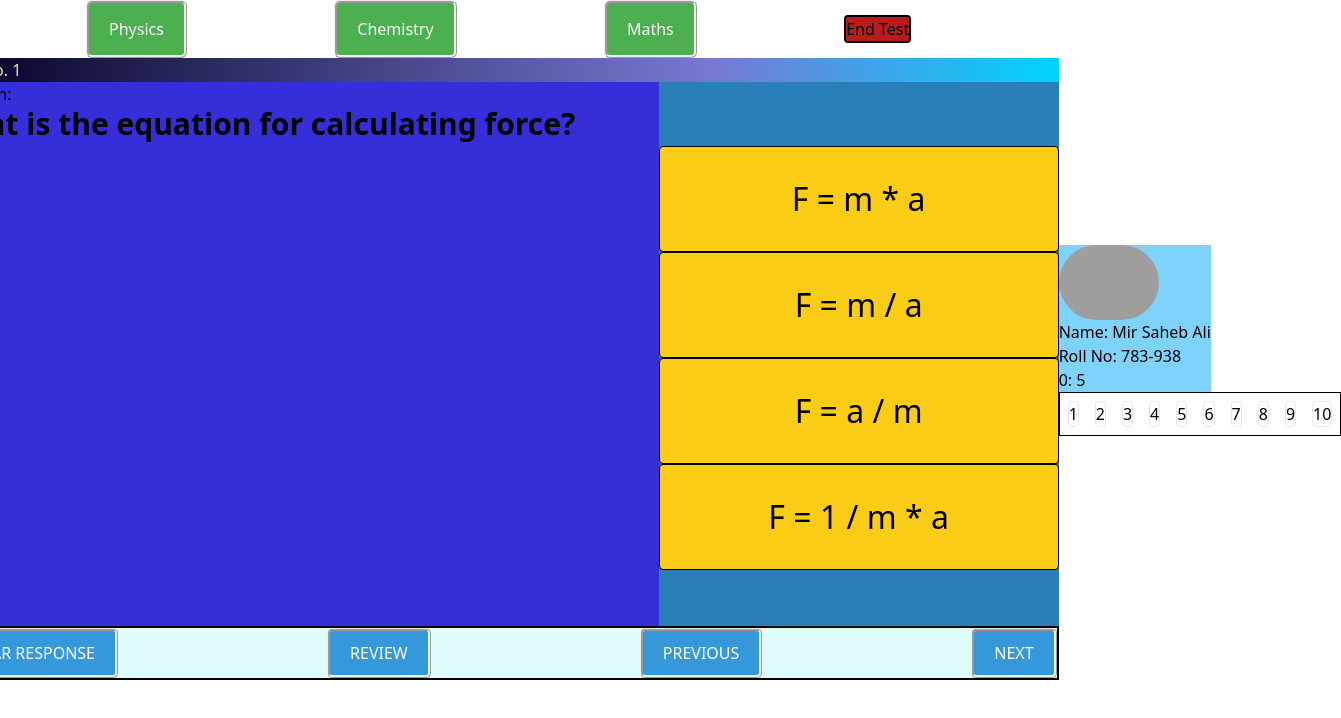
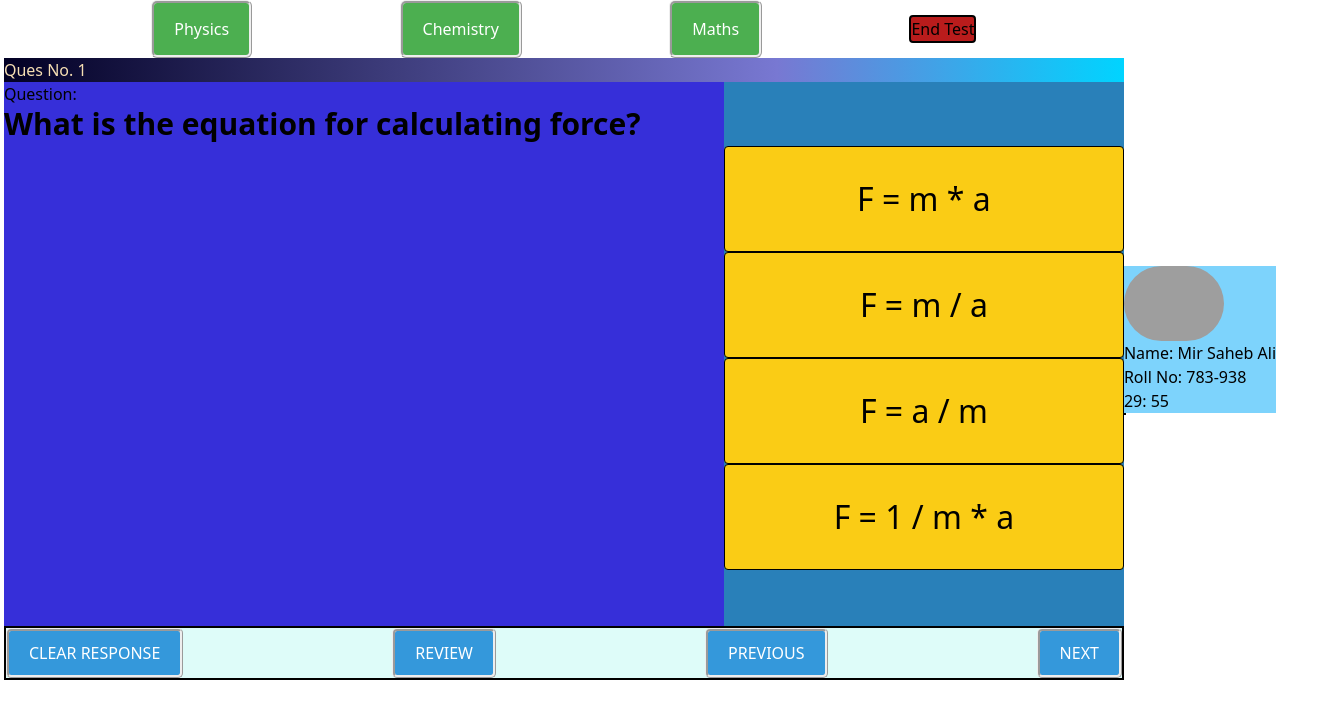
Before and after one commit to mirsahebali/online-demo-test, a Next.js app: page /components/Test in a window 1280 px wide. Shown: the top 718 px of the page, 1341 px wide, since content can reach past the window. Built offline with nearby package versions, Linux system fonts and the light colour scheme; grey boxes are pictures that could not be loaded.

Commit message:
fixed bugs and added end test

```diff
--- a/src/pages/components/QuizTimer.jsx
+++ b/src/pages/components/QuizTimer.jsx
@@ -2,7 +2,7 @@ import React, { useState, useEffect } from "react";
 import { redirect } from "react-router-dom";
 
 export default function QuizTimer(props) {
-  const [timeLeft, setTimeLeft] = useState(10);
+  const [timeLeft, setTimeLeft] = useState(1800);
   const [redirect, setRedirect] = useState(false)
   useEffect(() => {
     const timerId = setInterval(() => {
@@ -19,6 +19,6 @@ export default function QuizTimer(props) {
   let seconds = timeLeft % 60;
 
   return (
-    <div>{timeLeft ? <p>{`${minutes}: ${seconds}`}</p> : props.msg}</div>
+    <div>{timeLeft ? <p>{`${minutes}: ${seconds === 0? "00": seconds}`}</p> : props.msg}</div>
   );
 }
--- a/src/pages/components/Result.jsx
+++ b/src/pages/components/Result.jsx
@@ -1,6 +1,6 @@
-function Result() {
+function Result(props) {
           return ( <div>
-                    Result
+                    <h1 className="text-2xl ">You scored : {props.marks}</h1>
           </div> );
 }
 
--- a/src/pages/components/Screen.jsx
+++ b/src/pages/components/Screen.jsx
@@ -4,14 +4,18 @@ import phyData from "../questions/phy.json";
 import chemData from "../questions/chem.json";
 import mathsData from "../questions/maths.json";
 import SubBtn from "./SubBtn";
+import Result from "./Result";
+import Sidebar from "./Sidebar";
+import QuizTimer from "./QuizTimer";
 import { redirect } from "next/dist/server/api-utils";
-export default function Screen(props) {
-
+export default function Screen({ score, state }) {
   const jsonData = [phyData, chemData, mathsData];
   const [marks, setMarks] = useState(0);
   const [qNo, setQNo] = useState(0);
   const [subNo, setSubNo] = useState(0);
   const [sub, setSub] = useState(jsonData[0]);
+  const [selectId, setSelectId] = useState(null);
+  const [end, setEnd] = useState(false);
   function increaseQNo() {
     setQNo(qNo + 1);
     if (qNo > 8) {
@@ -25,24 +29,21 @@ export default function Screen(props) {
       setQNo(9);
     }
   }
-function increaseSubNo(){
+  function increaseSubNo() {
     if (subNo === 0) {
-  setSubNo(1)
-  setSub(jsonData[subNo])
-  setQNo(0)
+      setSubNo(1);
+      setSub(jsonData[subNo]);
+      setQNo(0);
     }
     if (subNo === 1) {
-  setSubNo(2)
-  setSub(jsonData[subNo])
-  setQNo(0)
-
+      setSubNo(2);
+      setSub(jsonData[subNo]);
+      setQNo(0);
     }
     if (subNo === 2) {
-  setSubNo(0)
-  setSub(jsonData[subNo])
-  setQNo(0)
-
-
+      setSubNo(0);
+      setSub(jsonData[subNo]);
+      setQNo(0);
     }
   }
   function setPhy() {
@@ -73,27 +74,36 @@ if (subNo === 2) {
     } else if (subNo === 2 && qNo > 9) {
       setSub(jsonData[0]);
       setQNo(0);
-
     }
-
-    console.log(marks);
   };
   function clearClicked() {
     optionClicked(null);
   }
 
-function toResult() {
-  return redirect("../Result")
+  function endTest() {
+    setEnd(true);
   }
-
+function setQ(n){
+setQNo(n);
+}
   return (
+    <>
+      {end ? (
+        <Result marks={marks} />
+      ) : (
+        <div className="flex justify-center place-items-center">
           <div className={styles.screen}>
             <div className={styles.sub_btn}>
               <SubBtn onClick={setPhy} buttonName="Physics" />
               <SubBtn onClick={setChem} buttonName="Chemistry" />
               <SubBtn onClick={setMaths} buttonName="Maths" />
               <div className="flex justify-center items-center">
-<button className="bg-red-700 border-black border-2 rounded" onClick={toResult}>End Test</button>
+                <button
+                  className="bg-red-700 border-black border-2 rounded"
+                  onClick={endTest}
+                >
+                  End Test
+                </button>
               </div>
             </div>
             <div className={styles.q_no}>
@@ -107,8 +117,19 @@ function toResult() {
                     {jsonData[subNo].questions[qNo].question}
                   </h1>
 
-              {qNo === 9 ? <p className="p-3 border bg-black hover:bg-pink-300 text-purple-900" onClick={increaseSubNo}> Click Next!   </p>: ""}
-
+                  {qNo === 9 ? (
+                    <div className="flex justify-end items-center">
+                      <p
+                        className="p-3 border flex justify-center w-min bg-black hover:bg-pink-300 text-purple-900"
+                        onClick={increaseSubNo}
+                      >
+                        {" "}
+                        Click Next!{" "}
+                      </p>{" "}
+                    </div>
+                  ) : (
+                    ""
+                  )}
                 </div>{" "}
               </div>
               <div className={styles.options}>
@@ -128,7 +149,9 @@ function toResult() {
               </div>
             </div>
             <div className={styles.response_buttons}>
-        <button className={styles.button}>CLEAR RESPONSE</button>
+              <button className={styles.button} onClick={clearClicked}>
+                CLEAR RESPONSE
+              </button>
               <button className={styles.button}>REVIEW</button>
               <button className={styles.button} onClick={decreaseQNo}>
                 PREVIOUS
@@ -138,7 +161,13 @@ function toResult() {
               </button>
             </div>
           </div>
+          <>
+            <Sidebar
+              element={<QuizTimer msg={"Times's Up"}></QuizTimer>}
+            ></Sidebar>
+          </>
+        </div>
+      )}
+    </>
   );
-
-
 }
--- a/src/pages/components/Sidebar.jsx
+++ b/src/pages/components/Sidebar.jsx
@@ -1,6 +1,6 @@
 import profile from "./profiles.json";
 import Image from "next/image";
-export default function Sidebar(props) {
+export default function Sidebar({style, element}) {
   return (
 
     <div className="flex flex-col items-start justify-center left-3" >
@@ -16,21 +16,12 @@ export default function Sidebar(props) {
         </div>
         <div> Name: {profile.name}</div>
         <div>Roll No: {profile.roll}</div>
-        {props.element}
+        {element}
         </div>
       <div className="q_pallate border border-black">
 <ul className="flex">
-  <li className="border rounded m-2 flex-wrap" onClick={props.setQuestion}>1</li>
-  <li className="border rounded m-2 flex-wrap" onClick={props.setQuestion}>2</li>
-  <li className="border rounded m-2 flex-wrap" onClick={props.setQuestion}>3</li>
-  <li className="border rounded m-2 flex-wrap" onClick={props.setQuestion}>4</li>
-  <li className="border rounded m-2 flex-wrap" onClick={props.setQuestion}>5</li>
-  <li className="border rounded m-2 flex-wrap" onClick={props.setQuestion}>6</li>
-  <li className="border rounded m-2 flex-wrap" onClick={props.setQuestion}>7</li>
-  <li className="border rounded m-2 flex-wrap" onClick={props.setQuestion}>8</li>
-  <li className="border rounded m-2 flex-wrap" onClick={props.setQuestion}>9</li>
-  <li className="border rounded m-2 flex-wrap" onClick={props.setQuestion}>10</li>
-</ul>
+ {}
+ </ul>
       </div>
       <div className="legend"></div>
     </div>
--- a/src/pages/components/Test.jsx
+++ b/src/pages/components/Test.jsx
@@ -1,15 +1,17 @@
-import Sidebar from "./Sidebar";
 import Screen from "./Screen";
-import QuizTimer from "./QuizTimer";
+import { useState } from "react";
 
 function Test() {
-          return ( <div className="flex justify-center items-center">
-                       <div>
+  const [end, setEnd] = useState(false);
+  return (
+    <div className="flex justify-center items-center">
+      <div>
+        <Screen></Screen>
+      </div>
 
-            <Screen></Screen>
-          </div>
-            <Sidebar element={ <QuizTimer msg={ "Times's Up" }></QuizTimer>}></Sidebar>
-          </div> );
+      {console.log(Screen.score)}
+    </div>
+  );
 }
 
 export default Test;
```
Lines whose indentation alone changed are shown as unchanged.
